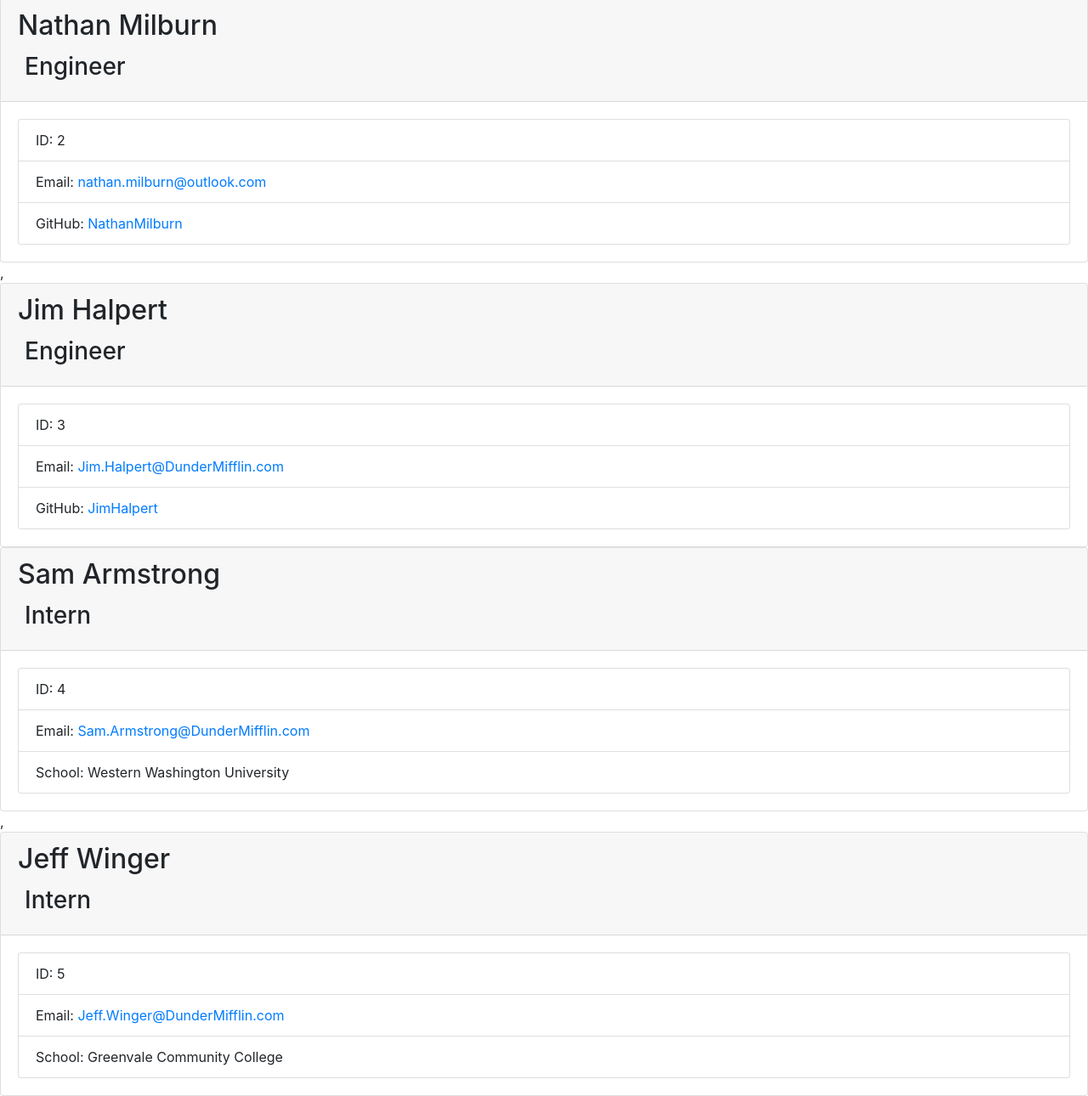
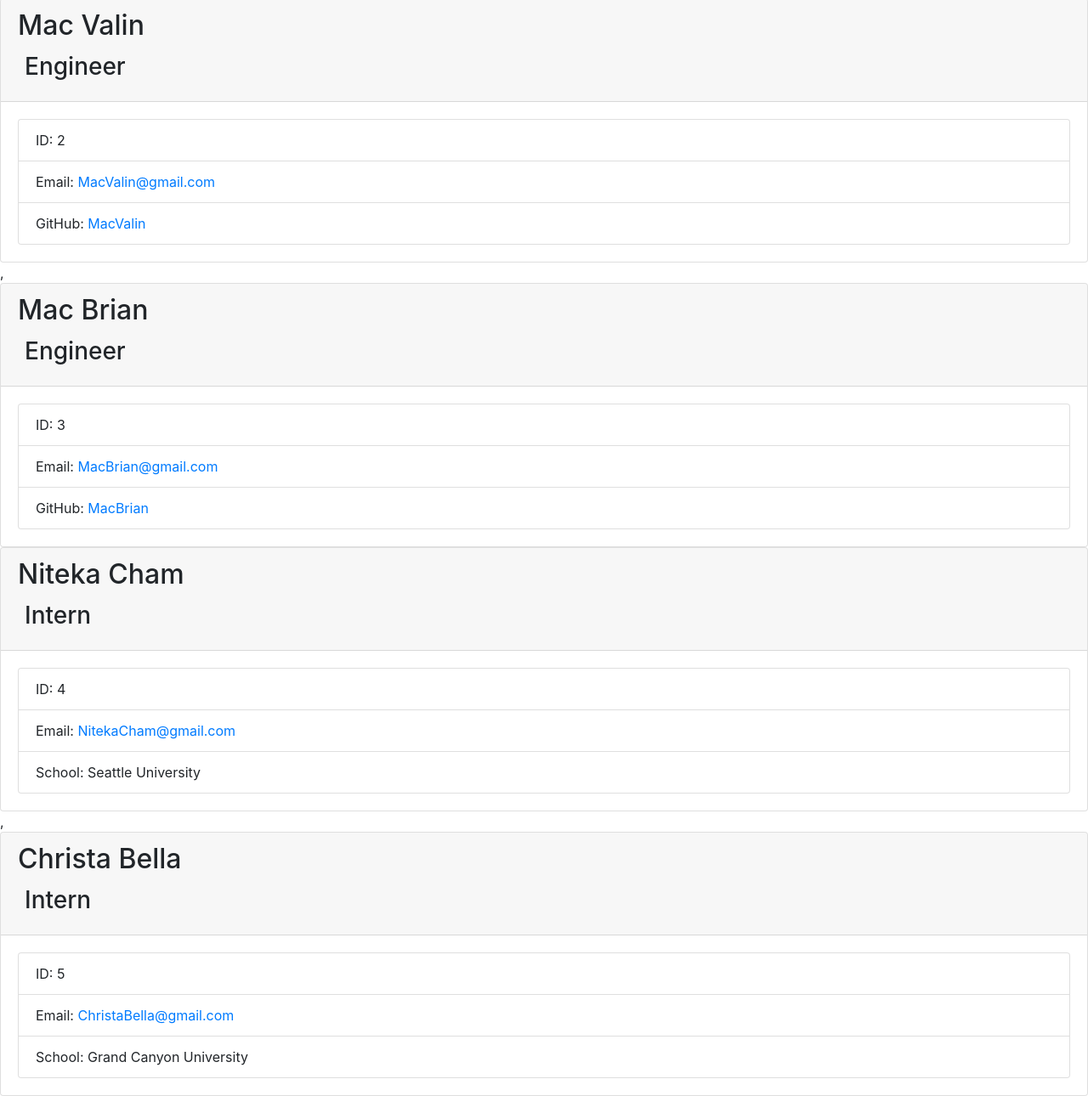
Before and after one commit to Mugisha27/Team-profile-Generator, a website: page dist/index.html in a window 1280 px wide. Shown: the part 548-1838 px from the top of the page at 85% size. Drawn offline with nearby package versions, Linux system fonts and the light colour scheme.

Commit message:
changes made

```diff
--- a/dist/index.html
+++ b/dist/index.html
@@ -22,13 +22,13 @@
 
         <div class="card employee-card">
             <div class="card-header">
-                <h2 class="card-title">Michael Scarn</h2>
+                <h2 class="card-title">Arsene Wenger</h2>
                 <h3 class="card-title"><i class="fas fa-mug-hot mr-2"></i>Manager</h3>
             </div>
             <div class="card-body">
                 <ul class="list-group">
                     <li class="list-group-item">ID: 1</li>
-                    <li class="list-group-item">Email: <a href="mailto:Michael.Scott@DunderMifflin.com">Michael.Scott@DunderMifflin.com</a></li>
+                    <li class="list-group-item">Email: <a href="mailto:ArseneWenger@arsenal.com">ArseneWenger@arsenal.com</a></li>
                     <li class="list-group-item">Office number: 100</li>
                 </ul>
             </div>
@@ -36,56 +36,56 @@
 
         <div class="card employee-card">
             <div class="card-header">
-                <h2 class="card-title">Nathan Milburn</h2>
+                <h2 class="card-title">Mac Valin</h2>
                 <h3 class="card-title"><i class="fas fa-glasses mr-2"></i>Engineer</h3>
             </div>
             <div class="card-body">
                 <ul class="list-group">
                     <li class="list-group-item">ID: 2</li>
-                    <li class="list-group-item">Email: <a href="mailto:nathan.milburn@outlook.com">nathan.milburn@outlook.com</a></li>
-                    <li class="list-group-item">GitHub: <a href="https://github.com/NathanMilburn" target="_blank" rel="noopener noreferrer">NathanMilburn</a></li>
+                    <li class="list-group-item">Email: <a href="mailto:MacValin@gmail.com">MacValin@gmail.com</a></li>
+                    <li class="list-group-item">GitHub: <a href="https://github.com/MacValin" target="_blank" rel="noopener noreferrer">MacValin</a></li>
                 </ul>
             </div>
         </div>
         ,
         <div class="card employee-card">
             <div class="card-header">
-                <h2 class="card-title">Jim Halpert</h2>
+                <h2 class="card-title">Mac Brian</h2>
                 <h3 class="card-title"><i class="fas fa-glasses mr-2"></i>Engineer</h3>
             </div>
             <div class="card-body">
                 <ul class="list-group">
                     <li class="list-group-item">ID: 3</li>
-                    <li class="list-group-item">Email: <a href="mailto:Jim.Halpert@DunderMifflin.com">Jim.Halpert@DunderMifflin.com</a></li>
-                    <li class="list-group-item">GitHub: <a href="https://github.com/JimHalpert" target="_blank" rel="noopener noreferrer">JimHalpert</a></li>
+                    <li class="list-group-item">Email: <a href="mailto:MacBrian@gmail.com">MacBrian@gmail.com</a></li>
+                    <li class="list-group-item">GitHub: <a href="https://github.com/MacBrian" target="_blank" rel="noopener noreferrer">MacBrian</a></li>
                 </ul>
             </div>
         </div>
 
         <div class="card employee-card">
             <div class="card-header">
-                <h2 class="card-title">Sam Armstrong</h2>
+                <h2 class="card-title">Niteka Cham</h2>
                 <h3 class="card-title"><i class="fas fa-user-graduate mr-2"></i>Intern</h3>
             </div>
             <div class="card-body">
                 <ul class="list-group">
                     <li class="list-group-item">ID: 4</li>
-                    <li class="list-group-item">Email: <a href="mailto:Sam.Armstrong@DunderMifflin.com">Sam.Armstrong@DunderMifflin.com</a></li>
-                    <li class="list-group-item">School: Western Washington University</li>
+                    <li class="list-group-item">Email: <a href="mailto:NitekaCham@gmail.com">NitekaCham@gmail.com</a></li>
+                    <li class="list-group-item">School: Seattle University</li>
                 </ul>
             </div>
         </div>
         ,
         <div class="card employee-card">
             <div class="card-header">
-                <h2 class="card-title">Jeff Winger</h2>
+                <h2 class="card-title">Christa Bella</h2>
                 <h3 class="card-title"><i class="fas fa-user-graduate mr-2"></i>Intern</h3>
             </div>
             <div class="card-body">
                 <ul class="list-group">
                     <li class="list-group-item">ID: 5</li>
-                    <li class="list-group-item">Email: <a href="mailto:Jeff.Winger@DunderMifflin.com">Jeff.Winger@DunderMifflin.com</a></li>
-                    <li class="list-group-item">School: Greenvale Community College</li>
+                    <li class="list-group-item">Email: <a href="mailto:ChristaBella@gmail.com">ChristaBella@gmail.com</a></li>
+                    <li class="list-group-item">School: Grand Canyon University</li>
                 </ul>
             </div>
         </div>
```
